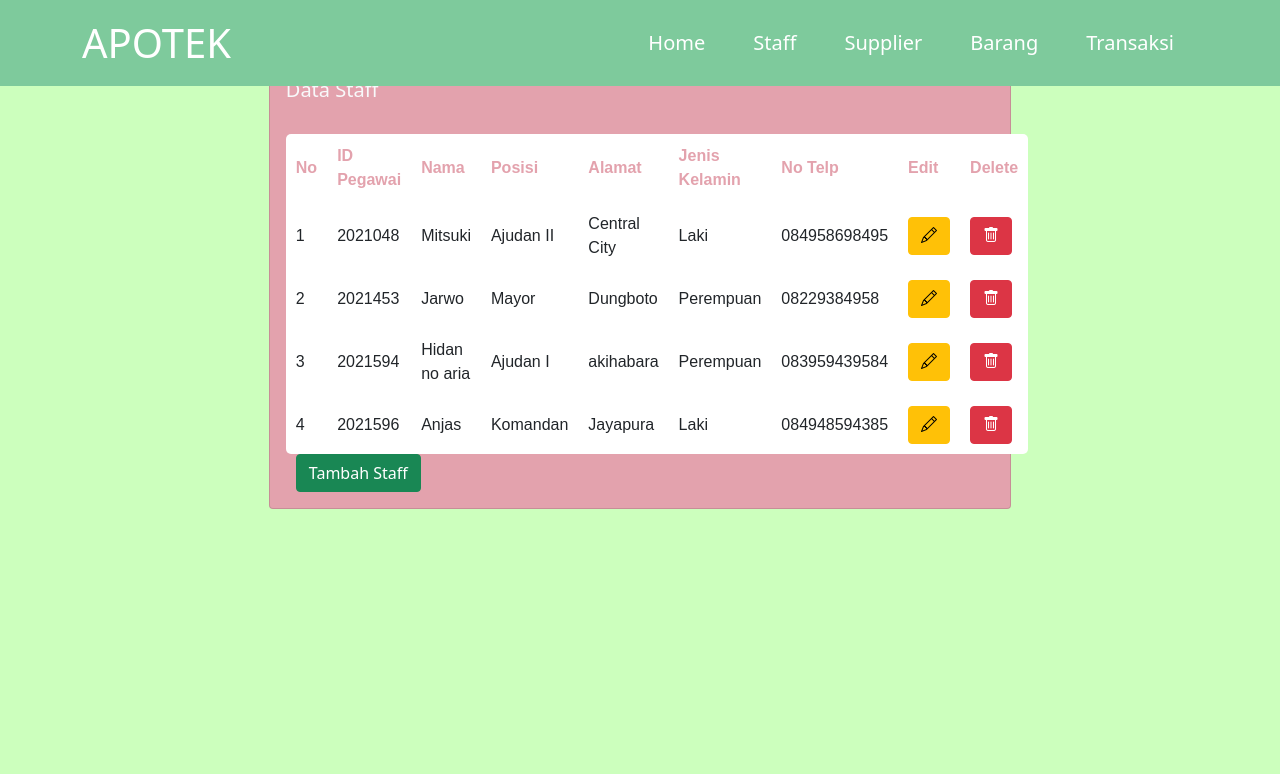
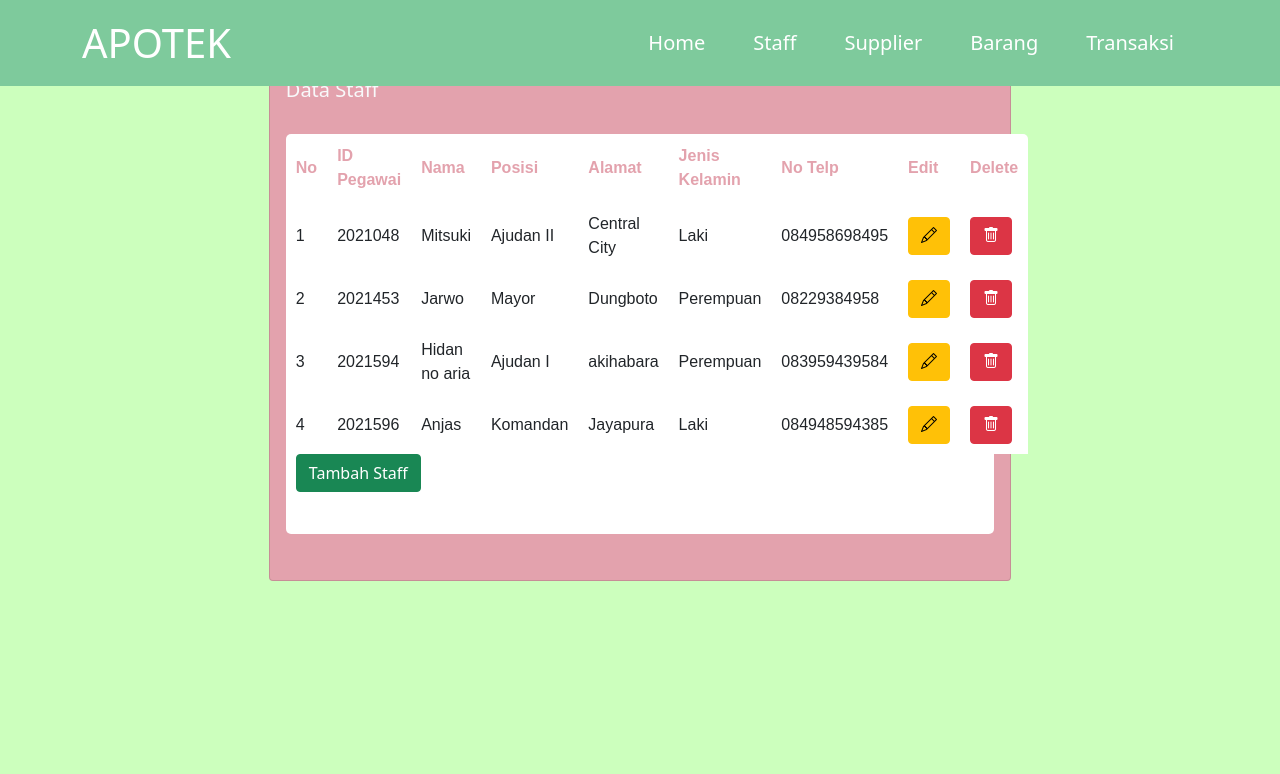
Before and after one commit to krisdewa/PHP-CRUD-Apotek, a PHP site: page /staff.php in a window 1280 px wide. Shown: the top 774 px of the page. Before the commit the page ends 509 px from the top, so only its background shows below. Run offline with PHP 8.4, Linux system fonts and the light colour scheme; data comes from the database, SQL or seed files in the repository.

Commit message:
Update 70% 26 Juni 2021

```diff
--- a/css/style_tab.css
+++ b/css/style_tab.css
@@ -13,7 +13,8 @@ body{
 .table-tab{
     background: #ffffff;
     box-sizing: border-box;
-    border-radius: 5px;
+    border-top-left-radius: 5px;
+    border-top-right-radius: 5px;
 }
 table {
     font-family: arial, sans-serif;
@@ -31,7 +32,16 @@ td, th {
     margin: 0 auto;
     margin-top: 5%;
     width: 1000px;
-    height: 1000px;
+    height: 1000px; */
     /* border: 1px solid #f1f1f1; */
     /* perspective: 1000px; */
-} */
+/* } */
+
+.bawah{
+
+    background-color: white;
+    height: 80px;
+    margin-bottom: 30px;
+    border-bottom-left-radius: 5px;
+    border-bottom-right-radius: 5px;
+}
```
